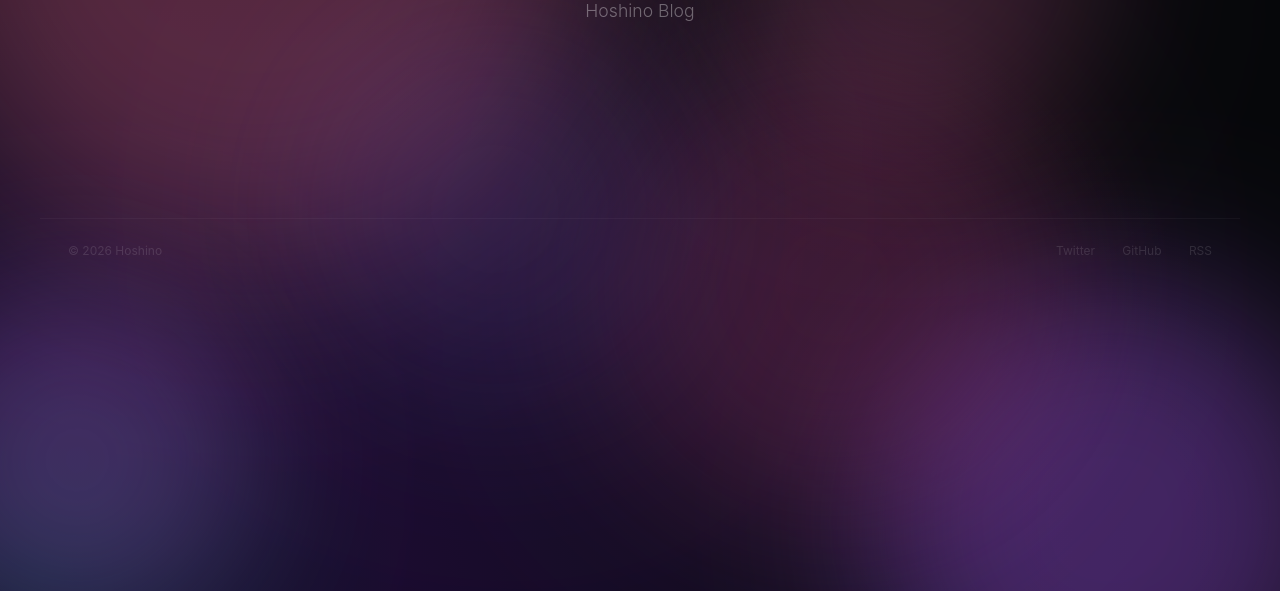
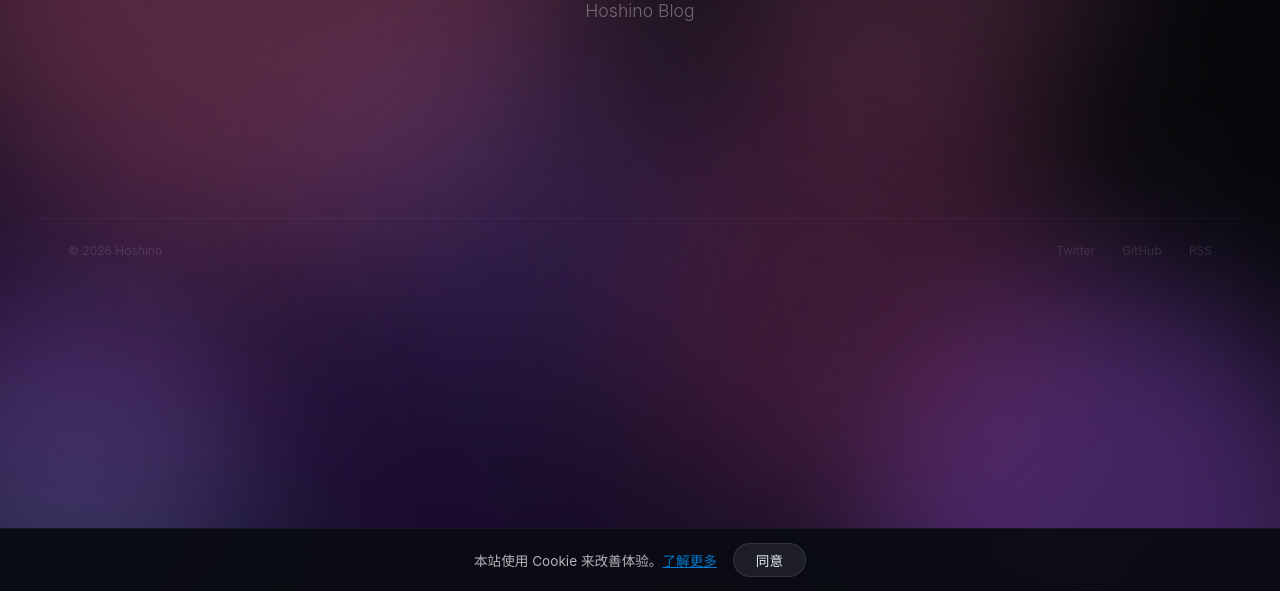
Before and after one commit to misakalemon/HOSHINO-Blog, a Flask app: page /about in a window 1280 px wide. Shown: the part 209-800 px from the top of the page. Run offline with Flask 3, Linux system fonts and the light colour scheme; data that the repository does not hold is empty; some libraries are stand-ins or nearby versions; some web fonts are replaced.

Commit message:
feat: 添加 Cookie 同意确认框

```diff
--- a/static/css/glow-design.css
+++ b/static/css/glow-design.css
@@ -1597,3 +1597,20 @@ ul { list-style: none; }
   .wc-stat { padding: 10px; }
   .wc-stat-num { font-size: 1.1rem; }
 }
+
+/* ── Cookie 同意横幅 ──────────────────────────── */
+.cookie-banner {
+  position: fixed; bottom: 0; left: 0; right: 0; z-index: 999999;
+  background: rgba(10,12,20,0.95); backdrop-filter: blur(12px);
+  -webkit-backdrop-filter: blur(12px);
+  border-top: 1px solid rgba(255,255,255,0.06);
+  padding: 14px 24px; display: flex; align-items: center;
+  justify-content: center; gap: 16px; flex-wrap: wrap;
+  font-size: 0.85rem; color: rgba(255,255,255,0.7);
+}
+.cookie-banner button {
+  background: rgba(255,255,255,0.08); border: 1px solid rgba(255,255,255,0.1);
+  color: #e8edf5; padding: 6px 22px; border-radius: 20px; cursor: pointer;
+  font-size: 0.85rem; transition: background 0.2s; white-space: nowrap;
+}
+.cookie-banner button:hover { background: rgba(255,255,255,0.15); }
--- a/templates/base.html
+++ b/templates/base.html
@@ -87,5 +87,12 @@
     </span>
 </footer>
 
+<div class="cookie-banner" id="cookieBanner">
+    <span>本站使用 Cookie 来改善体验。<a href="{{ url_for('blog.about') }}" style="color:rgba(0,150,255,0.8);text-decoration:underline">了解更多</a></span>
+    <button onclick="document.getElementById('cookieBanner').style.display='none';localStorage.setItem('cookie_consent','1')">同意</button>
+</div>
+
+<script>(function(){if(localStorage.getItem('cookie_consent'))document.getElementById('cookieBanner').style.display='none'})();</script>
+
 </body>
 </html>
```
Also changed, not shown: templates/admin/base_admin.html (+7 -0 lines).
